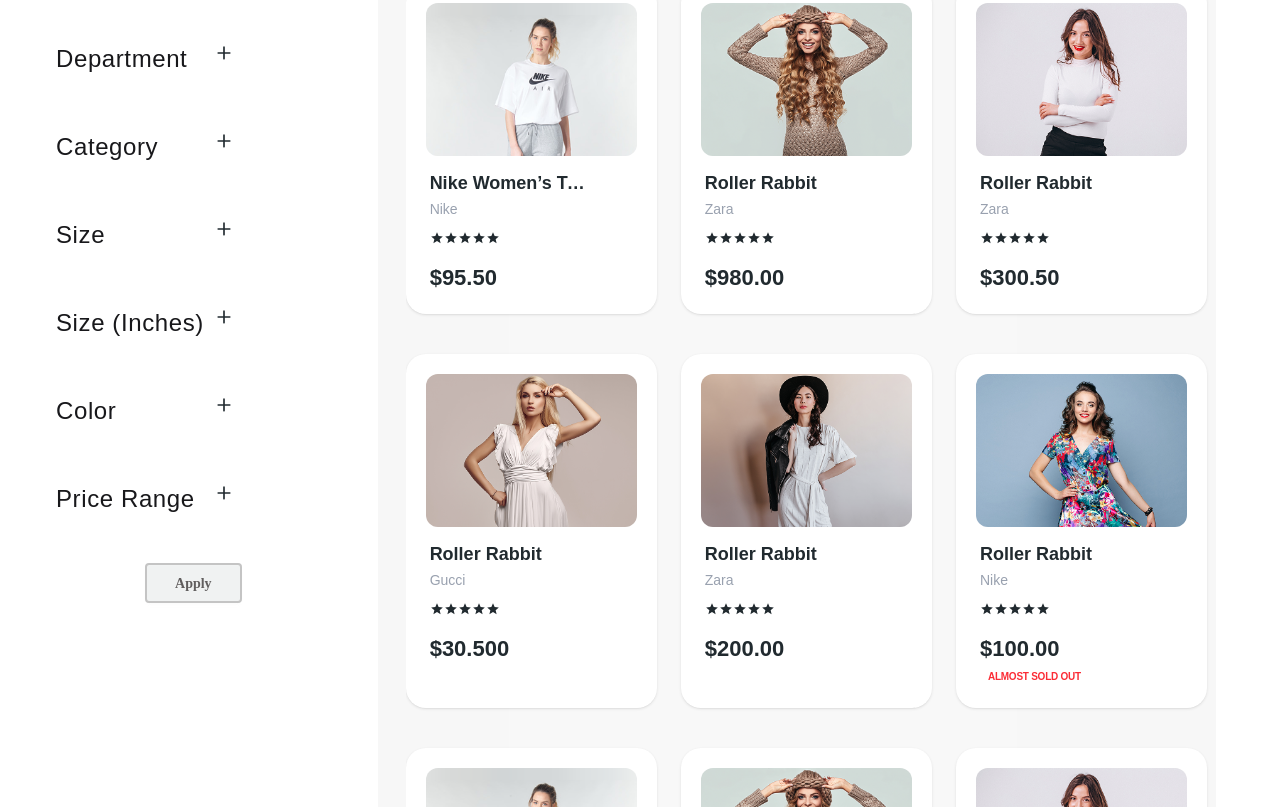
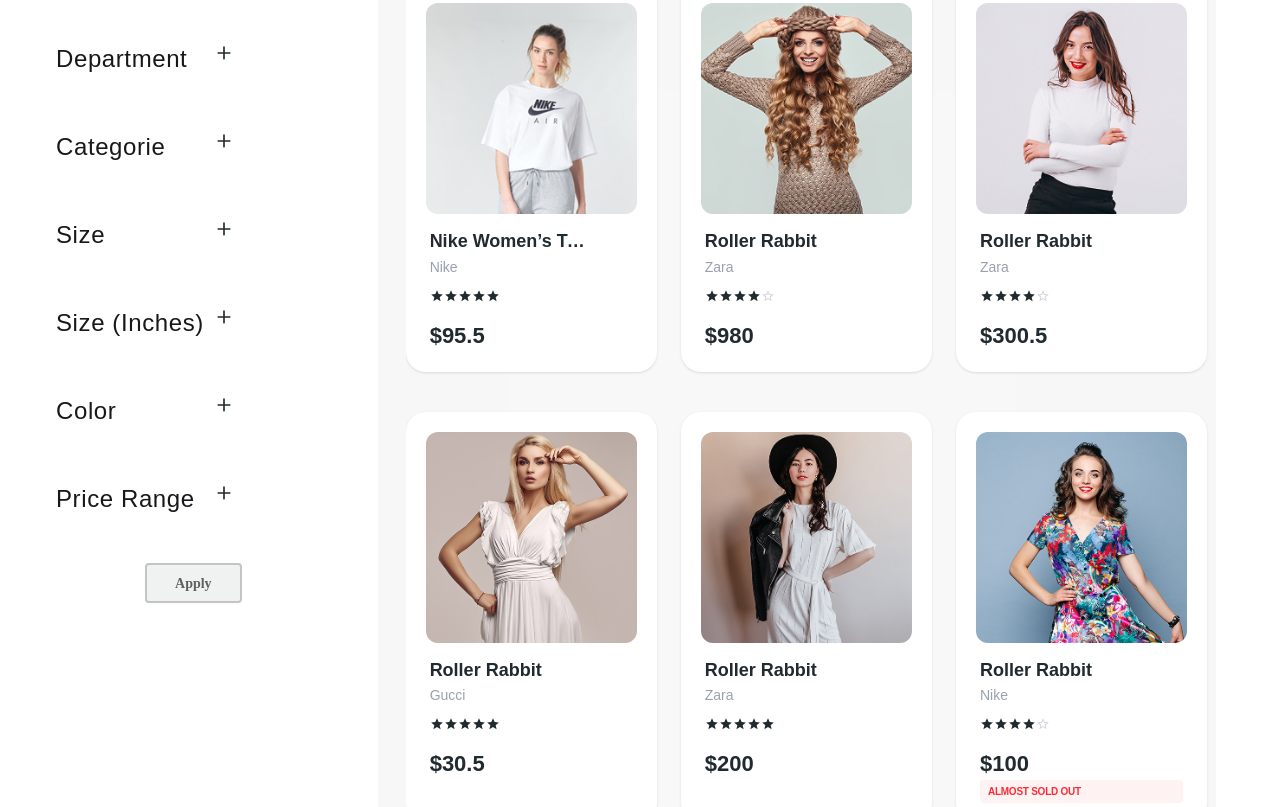
Before and after one commit to Tarek9595/Lokit, a React (Vite) app: page /search in a window 1280 px wide. Shown: the part 673-1480 px from the top of the page. Built offline with nearby package versions, Linux system fonts and the light colour scheme.

Commit message:
edit search page logic and UI

```diff
--- a/src/components/Layout/SearchShoping.jsx
+++ b/src/components/Layout/SearchShoping.jsx
@@ -4,35 +4,31 @@
 import { products } from "../../Store";
 
 export default function SearchShoping() {
-  const categories = [
-    "Men's Fashion",
-    "Women's Fashion",
-    "Unisex",
-    "Kids",
-    "Sports Wear",
-  ];
-
   return (
     <div className="grow flex flex-col gap-8 p-5 md:p-10 lg:p-16">
       <div className="w-full max-w-300 mx-auto">
-        <label className="input input-bordered flex items-center gap-3 w-full h-12 rounded-xl border-[#9797973D]">
+        <label className="input input-bordered flex items-center gap-3 w-full h-12 rounded-xl border-[#9797973D] focus-within:border-darky transition-all">
           <IoSearchOutline className="text-gray-400 text-[18px]" />
-          <input type="text" className="grow" placeholder="Search clothes..." />
+          <input
+            type="text"
+            className="grow outline-none"
+            placeholder="Search clothes..."
+          />
         </label>
       </div>
 
       <div className="w-full bg-[#4444440A] rounded-xl p-7 overflow-hidden">
         <div className="w-[105%] h-[125dvh] pr-5 overflow-auto grid grid-cols-1 md:grid-cols-2 xl:grid-cols-3 gap-x-6 gap-y-10 justify-items-center">
-          {products.map((el, index) => (
+          {products.map((el) => (
             <div
-              key={index}
-              className="w-full max-w-95 bg-white rounded-[20px] p-5 flex flex-col gap-4 shadow-sm hover:shadow-md transition-all"
+              key={el.id}
+              className="w-full max-w-95 bg-white rounded-[20px] p-5 flex flex-col gap-4 shadow-sm hover:shadow-md transition-all duration-300"
             >
-              <div className="w-full  relative bg-[#F9F9F9] rounded-xl flex justify-center items-center overflow-hidden">
+              <div className="w-full aspect-square relative bg-[#F9F9F9] rounded-xl flex justify-center items-center overflow-hidden">
                 <img
                   src={el.img}
                   alt={el.catName}
-                  className="object-cover transition-transform hover:scale-105"
+                  className="object-cover w-full h-full transition-transform hover:scale-110"
                   loading="lazy"
                 />
               </div>
@@ -40,26 +36,31 @@
               <div className="flex flex-col gap-4 px-1">
                 <div className="flex flex-col 2xl:flex-row justify-between items-start gap-2">
                   <div className="flex flex-col gap-1 order-1">
-                    <h1 className="text-darky font-semibold font-montserrat text-[12px] xl:text-[18px] leading-tight truncate w-30 xl:w-40 ">
+                    <h1 className="text-darky font-semibold font-montserrat text-[12px] xl:text-[18px] leading-tight truncate w-30 xl:w-40">
                       {el.catName}
                     </h1>
                     <p className="text-gray-400 text-sm">{el.brand}</p>
                   </div>
                   <div className="flex text-darky text-[14px] pt-1 order-2">
-                    <MdOutlineStar />
-                    <MdOutlineStar />
-                    <MdOutlineStar />
-                    <MdOutlineStar />
-                    <MdOutlineStar />
+                    {[...Array(5)].map((_, i) =>
+                      i < el.rate ? (
+                        <MdOutlineStar key={i} />
+                      ) : (
+                        <MdOutlineStarBorder
+                          key={i}
+                          className="text-gray-300"
+                        />
+                      ),
+                    )}
                   </div>
                 </div>
 
                 <div className="flex justify-between 2xl:items-center flex-col 2xl:flex-row">
                   <span className="text-darky font-bold text-[22px]">
-                    ${el.price}
+                    ${Number(el.price).toLocaleString()}
                   </span>
                   {el.soldOut && (
-                    <span className="text-red-500 text-[10px] font-bold uppercase tracking-tight  px-2 py-1 rounded">
+                    <span className="text-red-500 text-[10px] font-bold uppercase tracking-tight px-2 py-1 rounded bg-red-50">
                       Almost Sold Out
                     </span>
                   )}
--- a/src/components/Sections/SearchSections/Filtered.jsx
+++ b/src/components/Sections/SearchSections/Filtered.jsx
@@ -5,57 +5,42 @@
 import SearchFilter from "../../Sections/SearchSections/SearchFilter";
 
 export default function Filtered() {
+  const filterData = {
+    brands: ["adidas", "nike", "zara", "gucci"],
+    departments: ["men", "women", "unisex", "kids", "sports wear"],
+    categories: ["tops", "bottoms", "dresses", "active wear", "sets"],
+    sizes: ["large", "medium", "small", "x large", "x small"],
+  };
+
   return (
-    <div
-      className="
-      w-full flex flex-col gap-10 p-6 rounded-xl h-fit
-      md:w-[35%] md:px-5
-      lg:w-[30%] lg:max-w-95 lg:p-10
-      xl:max-w-105
-    "
-    >
+    <div className="w-full flex flex-col gap-10 p-6 rounded-xl h-fit md:w-[35%] md:px-5 lg:w-[30%] lg:max-w-95 lg:p-10 xl:max-w-105">
       <h1 className="font-oswald font-medium text-[28px] lg:text-[32px]">
         Filter
       </h1>
+
       <div className="flex flex-col gap-8">
-        <SearchFilter filterName="brand">
-          <CheckBox name="adidas" />
-          <CheckBox name="nike" />
-          <CheckBox name="zara" />
-          <CheckBox name="gucci" />
-        </SearchFilter>
-        <SearchFilter filterName="department">
-          <CheckBox name="men" />
-          <CheckBox name="women" />
-          <CheckBox name="unisex" />
-          <CheckBox name="kids" />
-          <CheckBox name="sports wear" />
-        </SearchFilter>
-        <SearchFilter filterName="category">
-          <CheckBox name="tops" />
-          <CheckBox name="bottoms" />
-          <CheckBox name="dresses" />
-          <CheckBox name="active wear" />
-          <CheckBox name="sets" />
-        </SearchFilter>
-        <SearchFilter filterName="size">
-          <CheckBox name="large" />
-          <CheckBox name="medium" />
-          <CheckBox name="small" />
-          <CheckBox name="x large" />
-          <CheckBox name="x small" />
-        </SearchFilter>
+        {Object.entries(filterData).map(([key, options]) => (
+          <SearchFilter key={key} filterName={key.replace(/s$/, "")}>
+            {options.map((item) => (
+              <CheckBox key={item} name={item} />
+            ))}
+          </SearchFilter>
+        ))}
+
         <SearchFilter filterName="size (Inches)">
           <Sizes />
         </SearchFilter>
+
         <SearchFilter filterName="Color">
           <Colors />
         </SearchFilter>
+
         <SearchFilter filterName="price range">
           <Price />
         </SearchFilter>
       </div>
-      <button className="btn py-2.5 p-7 w-fit bg-[#F0F2F2] border-2 border-[#C4C4C4] font-[oswald] font-semibold text-[#615e5e] self-end-safe mr-6 md:mr-15 lg:mr-0">
+
+      <button className="btn py-2.5 p-7 w-fit bg-[#F0F2F2] border-2 border-[#C4C4C4] font-[oswald] font-semibold text-[#615e5e] self-end-safe mr-6 md:mr-15 lg:mr-0 hover:bg-darky hover:text-white transition-colors">
         Apply
       </button>
     </div>
```
